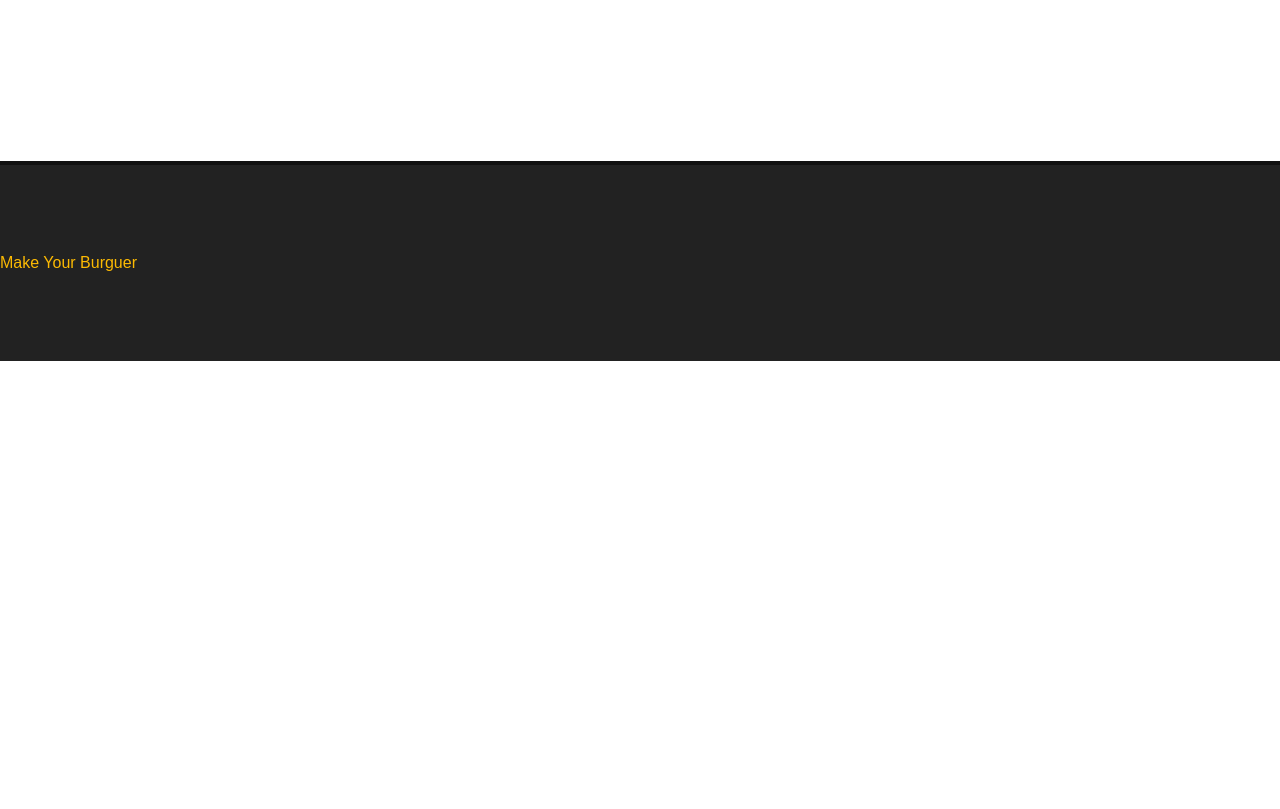
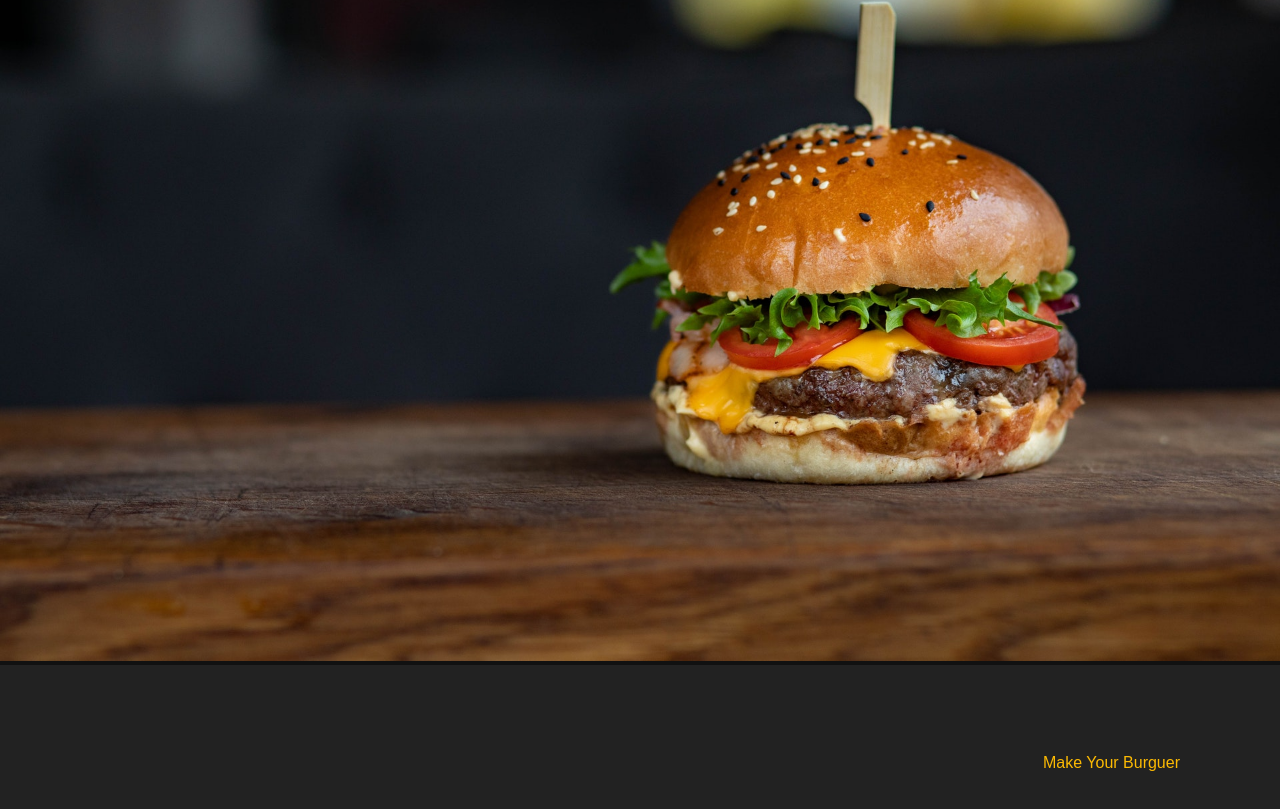
Before and after one commit to idkrian/burguer, a Vue app: page / in a window 1280 px wide. Shown: the part 267-1076 px from the top of the page. Before the commit the page ends 800 px from the top, so only its background shows below. Built offline with nearby package versions, Linux system fonts and the light colour scheme.

Commit message:
ajuste banner and Paulos

```diff
--- a/src/App.vue
+++ b/src/App.vue
@@ -2,6 +2,7 @@
   <div>
     <Navbar :logo="logo" :alt="app_name" />
     <router-view />
+    <!-- <Banner /> -->
     <Footer />
   </div>
 </template>
@@ -9,32 +10,38 @@
 <script>
 import Navbar from "./components/Navbar.vue";
 import Footer from "./components/Footer.vue";
+// import Banner from "./components/Banner.vue";
 
 export default {
   components: {
     Navbar,
     Footer,
+    // Banner
   },
   data() {
-    return {
-      logo: "/img/logo.png",
-      app_name: "burguer",
-    };
+    return {}
   },
 };
 </script>
 
-<style>
+<style lang="scss">
 * {
   font-family: Arial, Helvetica, sans-serif;
   padding: 0;
   margin: 0;
   box-sizing: border-box;
 }
+*::-webkit-scrollbar {
+  width: 10px;
+}
+*::-webkit-scrollbar-thumb {
+  background-color: gray;
+  border-radius: 20px;
+}
 
 .mainContainer {
-  margin: 50px;
-  min-height: 250px;
+  width: 100%;
+  height: 850px;
 }
 
 h1 {
--- /dev/null
+++ b/src/components/Banner.vue
@@ -0,0 +1,13 @@
+<template>
+  <h1>teste</h1>
+</template>
+
+<script>
+export default {
+
+}
+</script>
+
+<style>
+
+</style>
--- a/src/components/Footer.vue
+++ b/src/components/Footer.vue
@@ -1,6 +1,8 @@
 <template>
   <footer id="footer">
-    <p>Make Your Burguer</p>
+    <div class="content">
+      <p>Make Your Burguer</p>
+    </div>
   </footer>
 </template>
 
@@ -18,6 +20,10 @@ export default {
   color: #fcba03;
   display: flex;
   align-items: center;
+  justify-content: flex-end;
   width: 100%;
 }
+.content{
+  margin: 0 100px 0 0;
+}
 </style>
--- a/src/components/Navbar.vue
+++ b/src/components/Navbar.vue
@@ -1,7 +1,7 @@
 <template>
   <nav id="nav">
     <router-link :to="{name: 'Home'}" id="logo_url">
-      <img id="logo" :src="logo" :alt="alt" />
+      <img id="logo" src="@/assets/img/logo.png" alt="logo" />
     </router-link>
     <router-link :to="{name: 'Home'}">Home</router-link> |
     <router-link :to="{name: 'Pedidos'}">Pedidos</router-link>
@@ -11,8 +11,7 @@
 <script>
 export default {
   name: "Navbar",
-  props: ["logo", "alt"],
-};
+}
 </script>
 
 <style lang="scss" scoped>
--- a/src/views/Home.vue
+++ b/src/views/Home.vue
@@ -1,6 +1,6 @@
 <template>
   <div class="mainContainer">
-    <h1>Home</h1>
+    <img src="@/assets/img/burger.jpg" class="image_banner" alt="banner" />
   </div>
 </template>
 
@@ -12,3 +12,10 @@ export default {
   }
 }
 </script>
+
+<style lang="scss" scoped>
+.image_banner{
+  width: 100%;
+  height: 850px;
+}
+</style>
```
Also changed, not shown: src/assets/img/burger.jpg (renamed from public/img/burger.jpg), src/assets/img/logo.png (renamed from public/img/logo.png).
